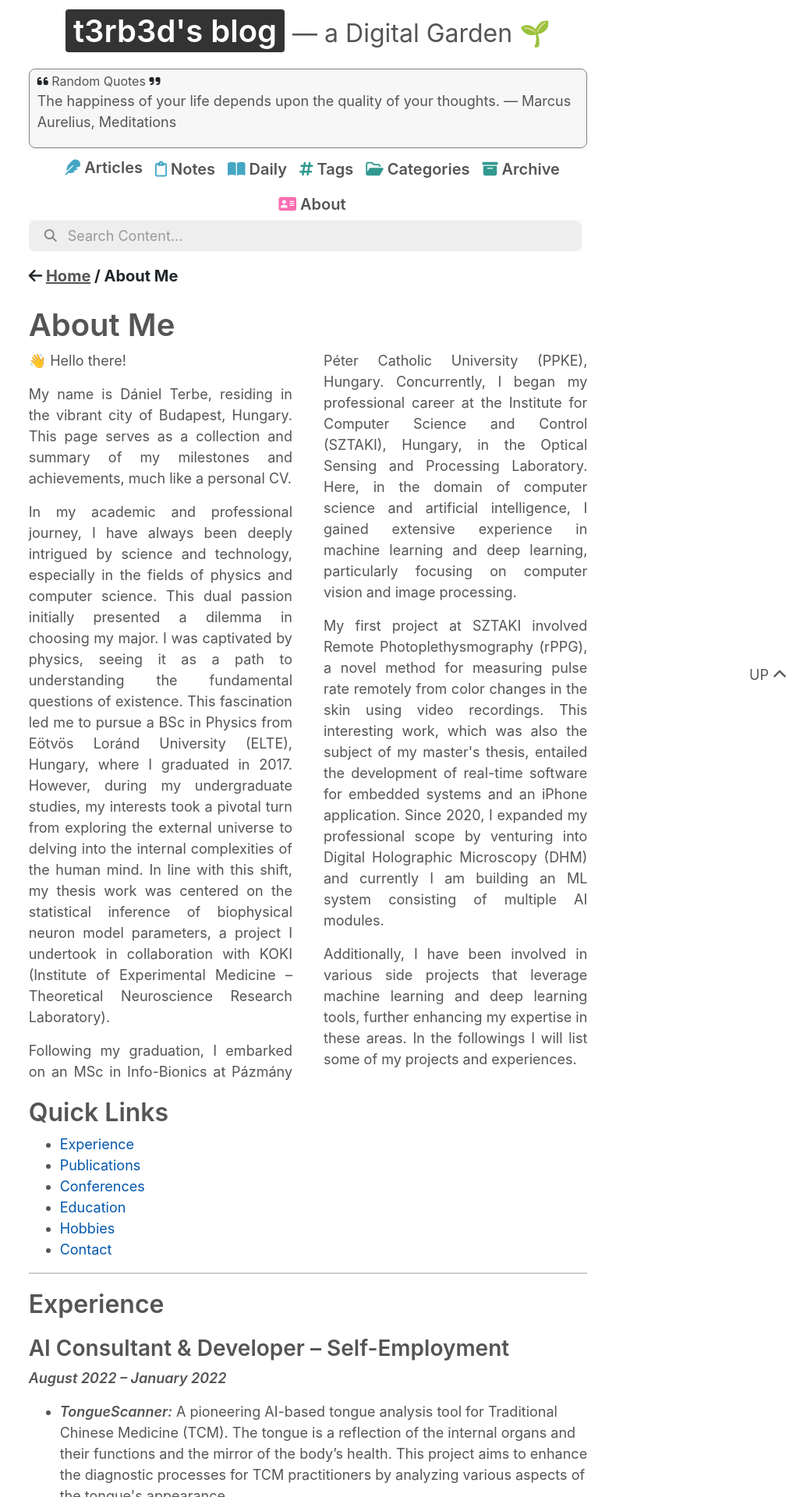
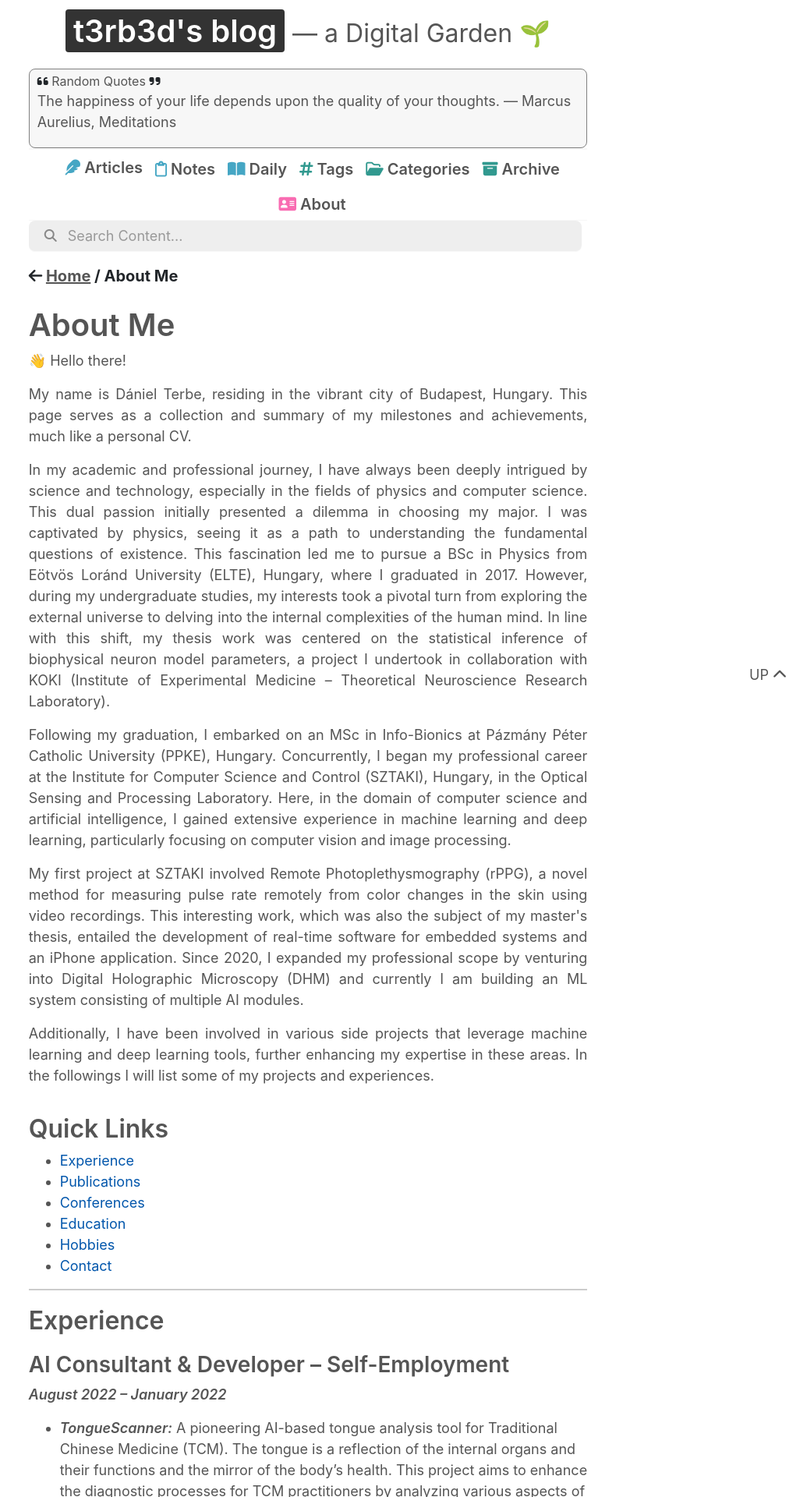
Before and after one commit to terbed/blog, a Jekyll site: the page built from _pages/about.md, in a window 1280 px wide. Shown: the top 1920 px of the page at 78% size, without its empty margins (245-1280 px from the left). Built offline with Jekyll 4.4.1, drawn with Linux system fonts in a browser that asks for light colours; nearby versions of some CDN libraries; comment, search, counter and statistics services are not loaded.

Commit message:
adaptive 2-column design

```diff
--- a/assets/css/style.css
+++ b/assets/css/style.css
@@ -1320,3 +1320,12 @@ input:checked + .slider:before {
   -webkit-column-gap: 40px;
   text-align: justify;
 }
+
+/* Single column layout for narrow screens */
+@media screen and (max-width: 1512px) {
+  .two-columns {
+    column-count: 1;
+    -moz-column-count: 1;
+    -webkit-column-count: 1;
+  }
+}
```
